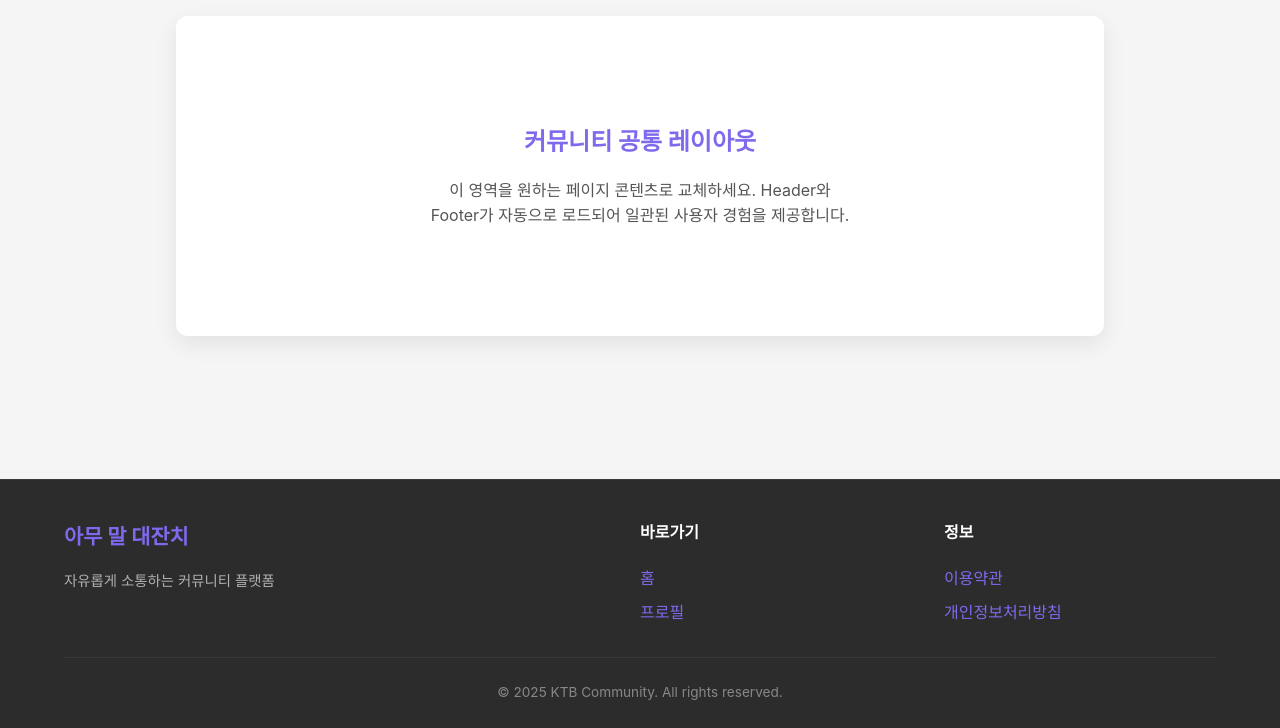
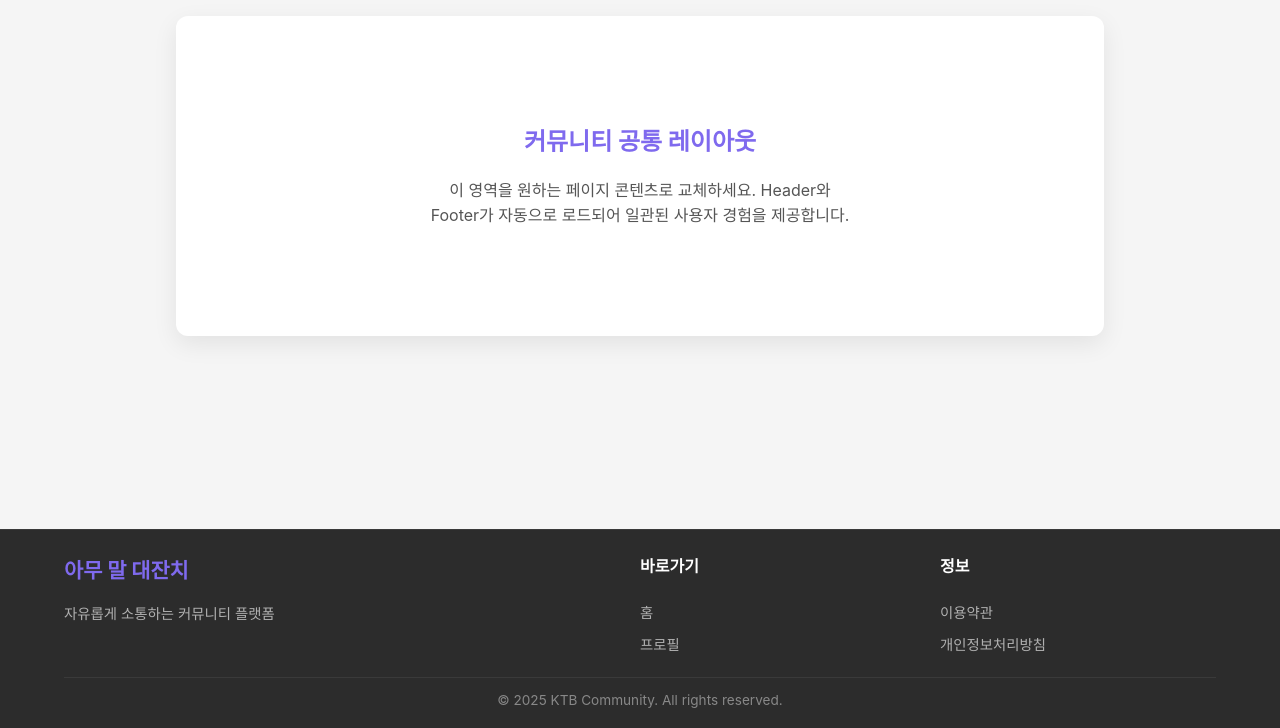
Before and after one commit to 100-hours-a-week/jiny-community-client, a website: page public/layout.html in a window 1280 px wide. Shown: the part 72-800 px from the top of the page. Drawn offline with Linux system fonts and the light colour scheme.

Commit message:
chore: 이용약관, 개인정보처리방침 링크 임시 연결

```diff
--- a/public/component/footer/footer.css
+++ b/public/component/footer/footer.css
@@ -5,17 +5,18 @@
   border-top: 1px solid #3a3a3a;
 }
 
+
 .footer__container {
   max-width: 1200px;
   margin: 0 auto;
-  padding: 2.5rem 1.5rem 1.5rem;
+  padding: 1.5rem 1.5rem 1rem;
 }
 
 .footer__content {
   display: grid;
   grid-template-columns: 2fr 1fr 1fr;
-  gap: 2rem;
-  margin-bottom: 2rem;
+  gap: 1.5rem;
+  margin-bottom: 1.2rem;
 }
 
 .footer__section {
@@ -50,7 +51,9 @@
   margin: 0;
   display: flex;
   flex-direction: column;
-  gap: 0.5rem;
+  gap: 0.45rem;
+}
+
 .footer__links a {
   color: #b0b0b0;
   text-decoration: none;
@@ -58,20 +61,19 @@
   transition: color 0.2s;
 }
 
-  .footer__links a:hover {
+.footer__links a:hover,
+.footer__links a:focus {
   color: #7f6aee;
 }
 
 .footer__links a:focus {
-    color: #7f6aee;
   outline: 2px solid #7f6aee;
   outline-offset: 2px;
 }
-  color: var(--color-primary);
-}
+
 
 .footer__bottom {
-  padding-top: 1.5rem;
+  padding-top: 0.75rem;
   border-top: 1px solid #3a3a3a;
   text-align: center;
 }
@@ -89,6 +91,6 @@
   }
 
   .footer__container {
-    padding: 2rem 1rem 1rem;
+    padding: 1.25rem 1rem 0.75rem;
   }
 }
--- a/public/component/footer/footer.html
+++ b/public/component/footer/footer.html
@@ -15,9 +15,22 @@
       <div class="footer__section">
         <h4 class="footer__heading">정보</h4>
         <ul class="footer__links">
-          <!-- TODO: 실제 페이지 경로로 업데이트 -->
-          <li><a href="#">이용약관</a></li>
-          <li><a href="#">개인정보처리방침</a></li>
+          <li>
+            <a
+              href="http://localhost:8080/terms-of-use"
+              target="_blank"
+              rel="noopener noreferrer"
+              >이용약관</a
+            >
+          </li>
+          <li>
+            <a
+              href="http://localhost:8080/privacy-policy"
+              target="_blank"
+              rel="noopener noreferrer"
+              >개인정보처리방침</a
+            >
+          </li>
         </ul>
       </div>
     </div>
```
Lines whose indentation alone changed are shown as unchanged.
